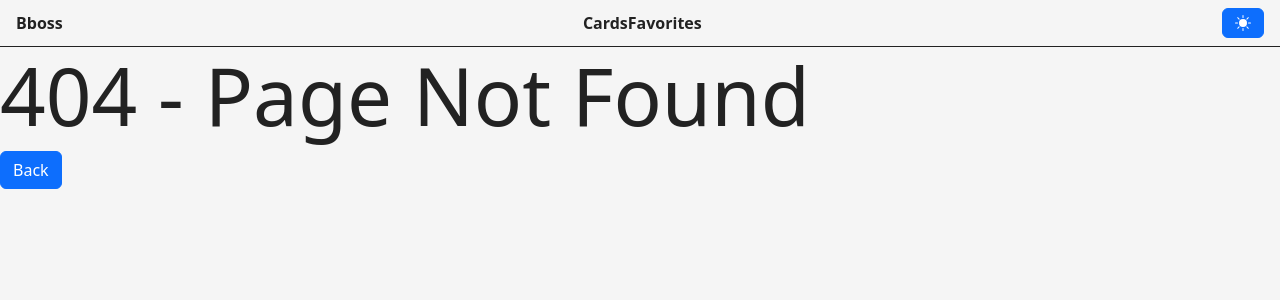
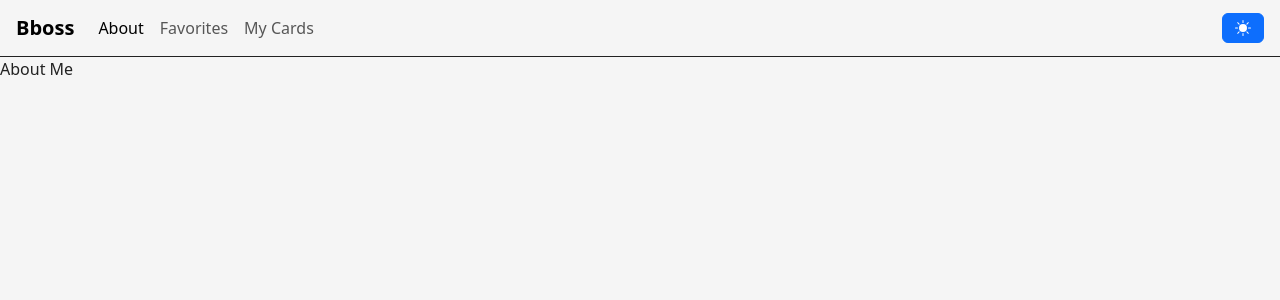
Before and after one commit to rotemfuks/Bbeauty, a React (Create React App) app: page /about in a window 1280 px wide. Before the commit this address had no page. Shown: the top 300 px of the page. Built offline with nearby package versions, Linux system fonts and the light colour scheme.

Commit message:
added navigation

```diff
--- a/src/App.tsx
+++ b/src/App.tsx
@@ -4,34 +4,46 @@ import Home from "./components/Home";
 import { ToastContainer } from "react-toastify";
 import Login from "./components/Login";
 import Register from "./components/Register";
-import Navbar from "./components/Navbar";
+import { Navigation } from "./components/Navigation";
 import { useContext, useState } from "react";
 
 import './styles/main.scss';
 import styles from './App.module.scss';
 import { ThemeContext } from "./context/ThemeContext";
+import Favorites from "./components/Favorites";
+import { About } from "./components/About";
+import Cards from "./components/Cards";
+
+const USER = {
+  name: "rotem fuks",
+  email: "bar74064@gmail.com",
+  phone: "0547424641",
+  password: "123456789",
+  isAdmin: false,
+  isbusiness: true,
+  id: 1,
+};
 
 function App() {
-  let [userInfo, setUserInfo] = useState(
-    JSON.parse(sessionStorage.getItem("userInfo") as string) == null
-      ? { email: false, isAdmin: false }
-      : JSON.parse(sessionStorage.getItem("userInfo") as string)
-  );
+  const [userInfo, setUserInfo] = useState(USER);
 
   const { theme } = useContext(ThemeContext);
 
   return (
-    <div className={`${styles.app} ${styles[theme]}`}>
+    <div className={`${styles.app} ${styles[theme]}`} data-bs-theme={theme}>
       <ToastContainer />
       <Router>
-        <Navbar userInfo={userInfo} setUserInfo={setUserInfo} />
+        <Navigation userInfo={userInfo} setUserInfo={setUserInfo} />
         <Routes>
-          <Route path="/" element={<Login setUserInfo={setUserInfo} />}></Route>
+          <Route path="/" element={<Login setUserInfo={setUserInfo} />} />
           <Route
             path="/register"
             element={<Register setUserInfo={setUserInfo} />}
           />
           <Route path="/home" element={<Home />} />
+          <Route path="/about" element={<About />} />
+          <Route path="/cards" element={<Cards />} />
+          <Route path="/favorites" element={<Favorites />} />
           <Route path="*" element={<PageNotFound />}></Route>
         </Routes>
       </Router>
--- /dev/null
+++ b/src/components/About.tsx
@@ -0,0 +1,7 @@
+export function About() {
+    return (
+       <div>
+            About Me
+       </div>
+    )
+}
--- a/src/components/Navbar.module.scss
+++ /dev/null
@@ -1,7 +0,0 @@
-.navbar {
-    display: flex;
-    justify-content: space-between;
-    align-items: center;
-    padding: 0.5rem 1rem;
-    border-bottom: 1px solid;
-}
--- a/src/components/Navbar.tsx
+++ /dev/null
@@ -1,75 +0,0 @@
-import { FunctionComponent } from "react";
-import { NavLink, useNavigate } from "react-router-dom";
-import { Button } from "react-bootstrap";
-
-import styles from "./Navbar.module.scss";
-import { ThemeButton } from "./ThemeButton";
-
-interface NavbarProps {
-  userInfo: any;
-  setUserInfo: Function;
-}
-
-const Navbar: FunctionComponent<NavbarProps> = ({ userInfo, setUserInfo }) => {
-  let navigate = useNavigate();
-  let logout = () => {
-    sessionStorage.removeItem("userInfo");
-    setUserInfo({ email: false, isAdmin: false });
-    navigate("/");
-  };
-
-  return (
-    <>
-      <nav className={styles.navbar}>
-        <NavLink to="/home" className={styles.logo}>
-          Bboss
-        </NavLink>
-
-        <div className={styles.link}>
-          <NavLink to="/cards">Cards</NavLink>
-          <NavLink to="/favorites">Favorites</NavLink>
-        </div>
-
-        <ThemeButton />
-        {/* {(userInfo.email) && (
-            <div
-              className="collapse navbar-collapse"
-              id="navbarSupportedContent"
-            >
-              <ul className="navbar-nav me-auto mb-2 mb-lg-0">
-                <li className="nav-item">
-                  <NavLink
-                    className="nav-link"
-                    aria-current="page"
-                    to="/products"
-                  >
-                    Products
-                  </NavLink>
-                </li>
-                <li className="nav-item">
-                  <NavLink className="nav-link" to="/cart">
-                    Cart
-                  </NavLink>
-                </li>
-                <li className="nav-item">
-                  <NavLink className="nav-link" to="/profile">
-                    Profile
-                  </NavLink>
-                </li>
-              </ul>
-              <form className="d-flex">
-                {/* <button className="btn btn-outline-primary" onClick={logout}>
-                  Log Out
-                </button>
-                <Button variant="primary" onClick={logout}>
-                  Log out
-                </Button>
-              </form>
-            </div>
-          )} */}
-      </nav>
-    </>
-  );
-};
-
-export default Navbar;
--- /dev/null
+++ b/src/components/Navigation.module.scss
@@ -0,0 +1,12 @@
+.navbar {
+  display: flex;
+  justify-content: space-between;
+  align-items: center;
+  padding: 0.5rem 1rem;
+  border-bottom: 1px solid;
+
+  .links {
+    display: flex;
+    gap: 1rem;
+  }
+}
--- /dev/null
+++ b/src/components/Navigation.tsx
@@ -0,0 +1,57 @@
+import { NavLink, useNavigate } from "react-router-dom";
+import { Nav, Navbar } from "react-bootstrap";
+
+import styles from "./Navigation.module.scss";
+import { ThemeButton } from "./ThemeButton";
+import { useState } from "react";
+
+interface NavbarProps {
+  userInfo: any;
+  setUserInfo: Function;
+}
+
+export function Navigation({ userInfo, setUserInfo }: NavbarProps) {
+  const [isExpended, setIsExpended] = useState(false);
+  const toggleIsExpended = () => {
+    setIsExpended((prevState) => !prevState);
+  };
+
+  return (
+    <Navbar expanded={isExpended} className={`${styles.navbar}`} expand="lg">
+      <Navbar.Brand as={NavLink} to="/home" className={styles.logo}>
+        Bboss
+      </Navbar.Brand>
+
+      <Navbar.Toggle onClick={toggleIsExpended} />
+
+      <Navbar.Collapse>
+        <Nav className="mr-auto">
+          <Nav.Link as={NavLink} to="/about">
+            About
+          </Nav.Link>
+
+          {userInfo && (
+            <>
+              <Nav.Link as={NavLink} to="/favorites">
+                Favorites
+              </Nav.Link>
+
+              {userInfo.isbusiness || userInfo.isAdmin ? (
+                <Nav.Link as={NavLink} to="/cards">
+                  My Cards
+                </Nav.Link>
+              ) : null}
+
+              {userInfo.isAdmin ? (
+                <Nav.Link as={NavLink} to="/sandbox">
+                  Sandbox
+                </Nav.Link>
+              ) : null}
+            </>
+          )}
+        </Nav>
+        <ThemeButton />
+      </Navbar.Collapse>
+    </Navbar>
+  );
+}
--- a/src/components/ThemeButton.module.scss
+++ b/src/components/ThemeButton.module.scss
@@ -2,4 +2,5 @@
     display: flex;
     justify-content: center;
     align-items: center;
+    margin-left: auto;
 }
```
